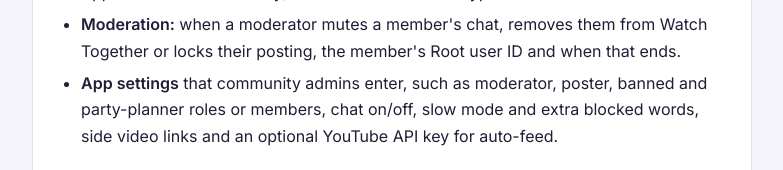
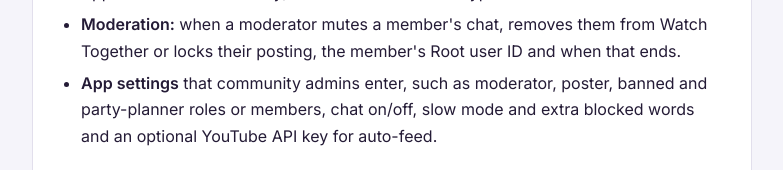
Before and after one commit to doomscrolltogether/doomscroll-together-privacy, a plain HTML site: page index.html in a window 1280 px wide. Shown: the part 782-952 px from the top of the page, without its empty margins (248-1031 px from the left). Drawn offline with Linux system fonts and the light colour scheme.

Commit message:
Remove side video links setting from privacy policy

```diff
--- a/index.html
+++ b/index.html
@@ -47,7 +47,7 @@
     <li><b>Watch parties:</b> the party name and start time, the Root user ID of the member who planned it, and the Root user IDs of members who asked to be reminded.</li>
     <li><b>Notification choices:</b> the Root user IDs of members who opened the App (so the App knows whom to notify) and which notification types each member turned off.</li>
     <li><b>Moderation:</b> when a moderator mutes a member's chat, removes them from Watch Together or locks their posting, the member's Root user ID and when that ends.</li>
-    <li><b>App settings</b> that community admins enter, such as moderator, poster, banned and party-planner roles or members, chat on/off, slow mode and extra blocked words, side video links and an optional YouTube API key for auto-feed.</li>
+    <li><b>App settings</b> that community admins enter, such as moderator, poster, banned and party-planner roles or members, chat on/off, slow mode and extra blocked words and an optional YouTube API key for auto-feed.</li>
   </ul>
   <p>Watch Together sessions (who is watching, who is hosting, skip votes and the shared playback position) and individual emoji reactions are shared live and are not saved. Chat messages are checked against a list of blocked words before they are shown, and blocked words are replaced with asterisks; the original wording is not kept. On your own device, the App may remember small display choices, like whether sound is on, the chat ping or whether you minimized a side video.</p>
   <p>We do not collect your email, phone number, location, contacts or payment details. We do not use analytics or advertising trackers.</p>
```
